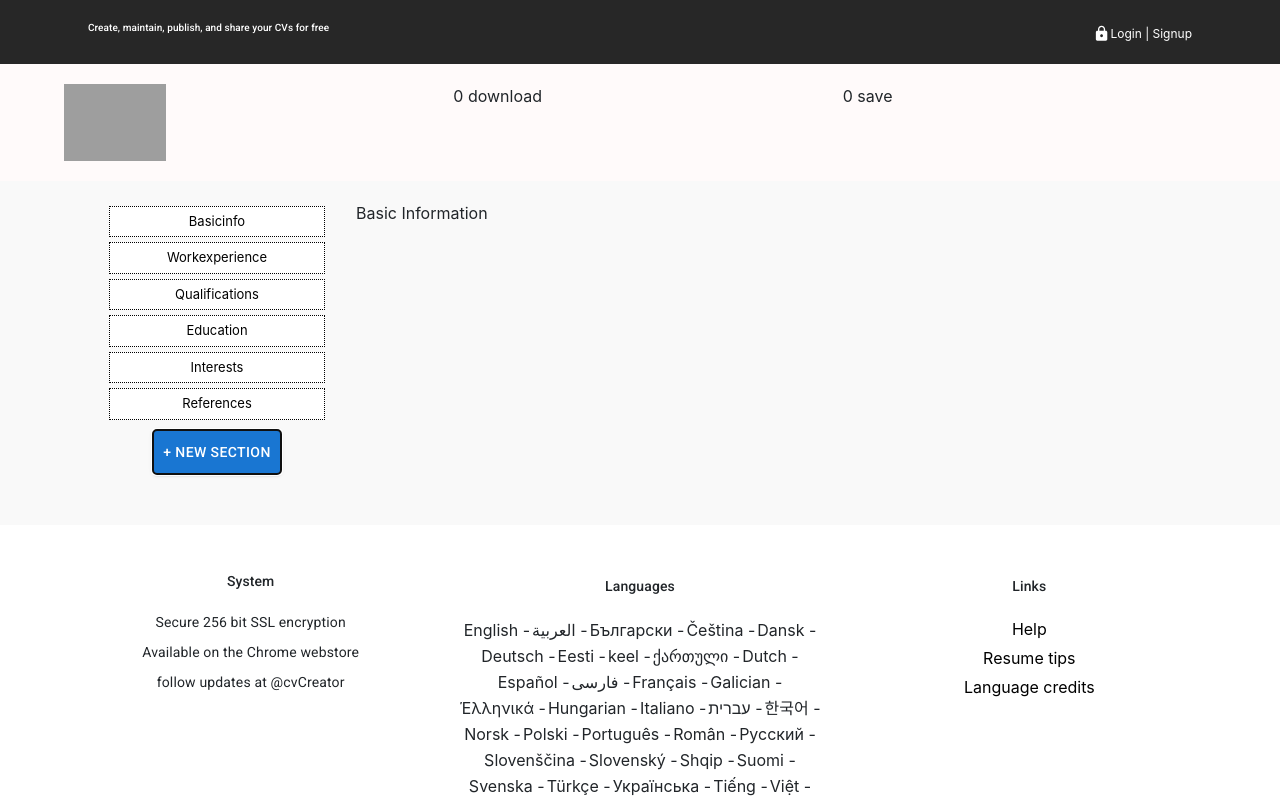
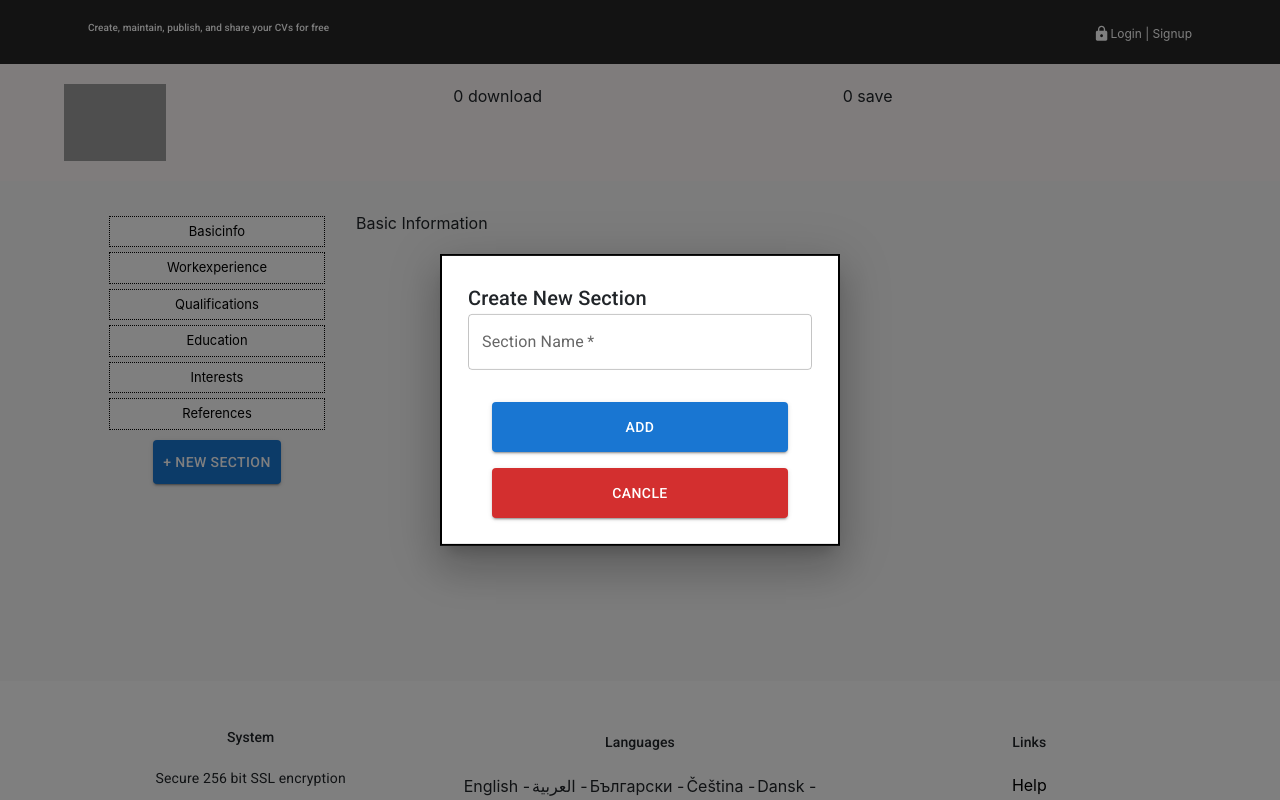
Before and after one commit to hossamabdulmagid/mui-react, a React (Create React App) app: page /create-cv in a window 1280 px wide. Both pictures are taken after a click on the button "+ NEW SECTION". Shown: the top 800 px of the page. Built offline with nearby package versions, Linux system fonts and the light colour scheme; grey boxes are pictures that could not be loaded.

Commit message:
updated Modal For Adding New Section

```diff
--- a/src/pages/create-cv-page/create-cv.component.tsx
+++ b/src/pages/create-cv-page/create-cv.component.tsx
@@ -1,5 +1,5 @@
-import { Fragment, useState } from 'react';
-import { Box, Stack, Grid, Typography, Container, Button } from '@mui/material';
+import { Fragment, useEffect, useState } from 'react';
+import { Box, Stack, Grid, Typography, Container, Button, Modal, TextField } from '@mui/material';
 import Header from '../../component/header/header.component';
 import { Link } from 'react-router-dom';
 
@@ -9,9 +9,47 @@ import EducationInformation from './education/education.component';
 import InterestsInformation from './interests/interests.component';
 import ReferencesInformation from './references/references.component';
 import QualificationsInformation from './qualifications/qualifications.component';
+import { useForm, SubmitHandler } from 'react-hook-form';
+import { object, string, TypeOf } from 'zod';
+import { zodResolver } from '@hookform/resolvers/zod';
+import { LoadingButton } from '@mui/lab';
+
+const style = {
+    position: 'absolute' as 'absolute',
+    top: '50%',
+    left: '50%',
+    transform: 'translate(-50%, -50%)',
+    width: 400,
+    bgcolor: 'background.paper',
+    border: '2px solid #000',
+    boxShadow: 24,
+    padding: '26px',
+};
+
+const SectionSchema = object({
+    section: string().nonempty('Section is required'),
+
+});
+
+type SectionInput = TypeOf<typeof SectionSchema>;
+
 
 
 const CreateCv: React.FC = (): JSX.Element => {
+
+    const {
+        register,
+        formState: { errors, isSubmitSuccessful },
+        reset,
+        handleSubmit,
+    } = useForm<SectionInput>({
+        resolver: zodResolver(SectionSchema),
+    });
+
+    const [open, setOpen] = useState(false);
+    const handleOpen = () => setOpen(true);
+    const handleClose = () => setOpen(false);
+
     const [sidebarRoutes, setSidebarRouter] = useState([
         {
             section: "Basicinfo",
@@ -84,10 +122,34 @@ const CreateCv: React.FC = (): JSX.Element => {
 
     const [activeSection, setActiveSection] = useState(sidebarRoutes[0].type);
 
+    useEffect(() => {
+        if (isSubmitSuccessful) {
+            // reset();
+        }
+        // eslint-disable-next-line react-hooks/exhaustive-deps
+    }, [isSubmitSuccessful]);
+
+    const onSubmitHandler: SubmitHandler<SectionInput> = (values) => {
+        console.log(values);
+    };
+
+    console.log(errors);
+
     return (
         <Fragment>
             <Header />
-            <Box sx={{ backgroundColor: "rgb(249, 249, 249)", padding: "20px", minHeight: 'auto' }}>
+            <Box sx={{ backgroundColor: "rgb(249, 249, 249)", padding: "20px", minHeight: '500px', }}>
+                <Box sx={{ margin: '0 auto', padding: "5px", textAlign: '' }}>
+                    <Container>
+                        <Grid container spacing={2}>
+                            <Grid item xs={12} md={12}>
+                                <Typography>
+                                    {/* your resume name : simple cv */}
+                                </Typography>
+                            </Grid>
+                        </Grid>
+                    </Container>
+                </Box>
                 <Container>
                     <Stack>
                         <Grid spacing={2} container>
@@ -115,7 +177,7 @@ const CreateCv: React.FC = (): JSX.Element => {
                                             </li>
                                         )
                                     })}
-                                    <Button variant='contained' sx={{ margin: '5px', padding: '10px' }}>
+                                    <Button variant='contained' sx={{ margin: '5px', padding: '10px' }} onClick={handleOpen}>
                                         + New Section
                                     </Button>
                                 </ul>
@@ -133,7 +195,64 @@ const CreateCv: React.FC = (): JSX.Element => {
                     </Stack>
                 </Container>
             </Box>
-        </Fragment >
+            <Modal
+                open={open}
+                onClose={handleClose}
+                aria-labelledby="modal-modal-title"
+                aria-describedby="modal-modal-description"
+            >
+                <Box sx={style}>
+                    <Typography id="modal-modal-title" variant="h6" component="h2">
+                        Create New Section
+                    </Typography>
+                    <Box
+                        component='form'
+                        noValidate
+                        autoComplete='off'
+                        onSubmit={handleSubmit(onSubmitHandler)}
+                    >
+                        <TextField
+                            sx={{ mb: 2 }}
+                            label='Section Name'
+                            fullWidth
+                            required
+                            type='text'
+                            error={!!errors['section']}
+                            helperText={errors['section'] ? errors['section'].message : ''}
+                            {...register('section')}
+
+                        />
+                        <Container sx={{ textAlign: 'right' }}>
+                            <LoadingButton
+                                variant='contained'
+                                fullWidth
+                                type='submit'
+                                // loading={loading}
+
+                                sx={{ py: '0.8rem', mt: '1rem' }}
+                            >
+                                Add
+                            </LoadingButton>
+                            <LoadingButton
+                                variant='contained'
+                                fullWidth
+                                type='submit'
+                                color="error"
+                                // loading={loading}
+                                onClick={handleClose}
+
+                                sx={{ py: '0.8rem', mt: '1rem' }}
+                            >
+                                Cancle
+                            </LoadingButton>
+                        </Container>
+
+                    </Box>
+
+                </Box>
+            </Modal>
+        </Fragment>
+
 
     );
 }
```
